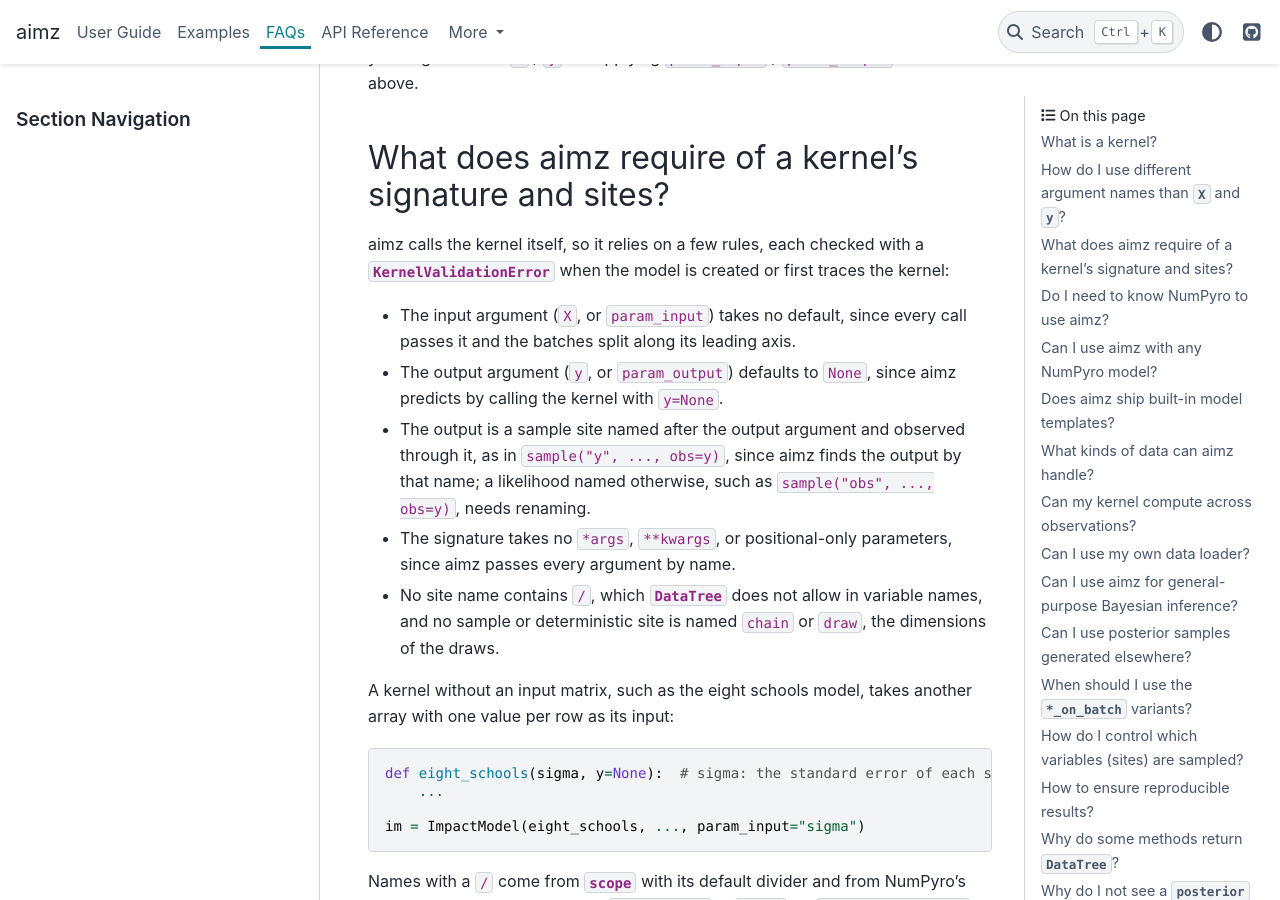
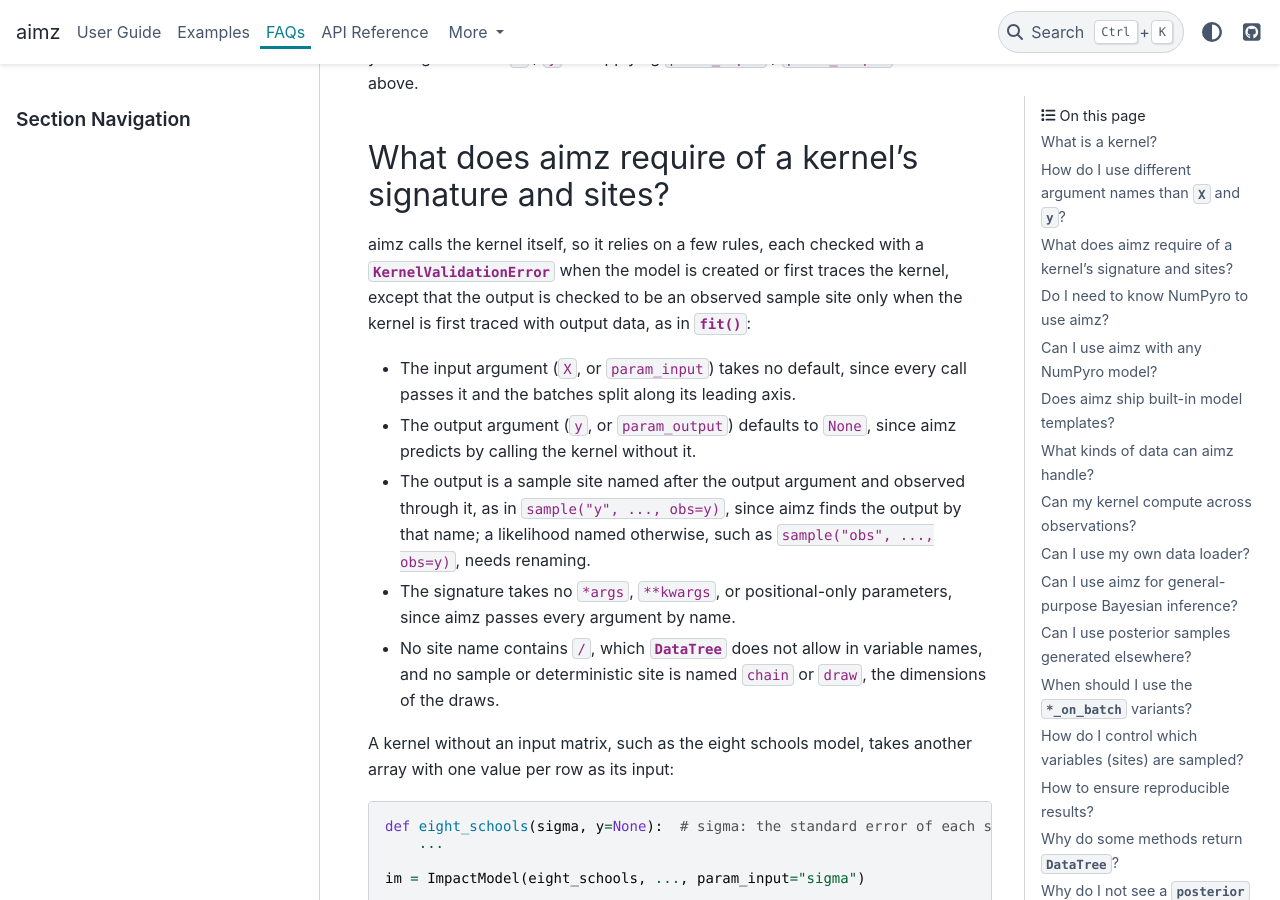
Before and after one commit to markean/aimz, a Sphinx documentation site: the page built from docs/source/faq.rst, in a window 1280 px wide and 900 px high, scrolled down 934 px. Built offline with Sphinx 7.4.7 and the PyData theme 0.15.4, drawn with Linux system fonts in a browser that asks for light colours.

Commit message:
Update FAQ to clarify kernel output argument behavior and validation checks

```diff
--- a/docs/source/faq.rst
+++ b/docs/source/faq.rst
@@ -37,10 +37,10 @@
 
 What does aimz require of a kernel's signature and sites?
 ---------------------------------------------------------
-aimz calls the kernel itself, so it relies on a few rules, each checked with a :class:`~aimz.KernelValidationError` when the model is created or first traces the kernel:
+aimz calls the kernel itself, so it relies on a few rules, each checked with a :class:`~aimz.KernelValidationError` when the model is created or first traces the kernel, except that the output is checked to be an observed sample site only when the kernel is first traced with output data, as in :meth:`~aimz.ImpactModel.fit`:
 
 * The input argument (``X``, or ``param_input``) takes no default, since every call passes it and the batches split along its leading axis.
-* The output argument (``y``, or ``param_output``) defaults to ``None``, since aimz predicts by calling the kernel with ``y=None``.
+* The output argument (``y``, or ``param_output``) defaults to ``None``, since aimz predicts by calling the kernel without it.
 * The output is a sample site named after the output argument and observed through it, as in ``sample("y", ..., obs=y)``, since aimz finds the output by that name; a likelihood named otherwise, such as ``sample("obs", ..., obs=y)``, needs renaming.
 * The signature takes no ``*args``, ``**kwargs``, or positional-only parameters, since aimz passes every argument by name.
 * No site name contains ``/``, which :external:class:`~xarray.DataTree` does not allow in variable names, and no sample or deterministic site is named ``chain`` or ``draw``, the dimensions of the draws.
```
